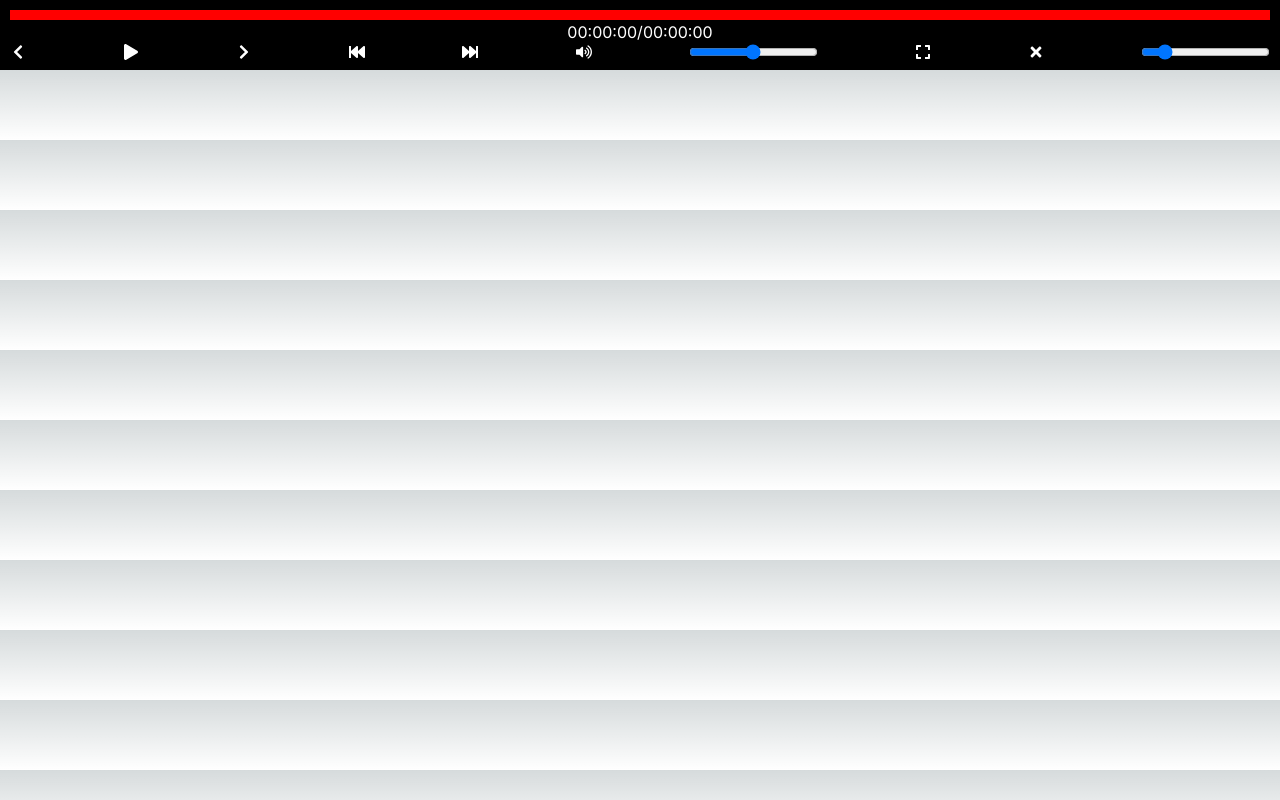
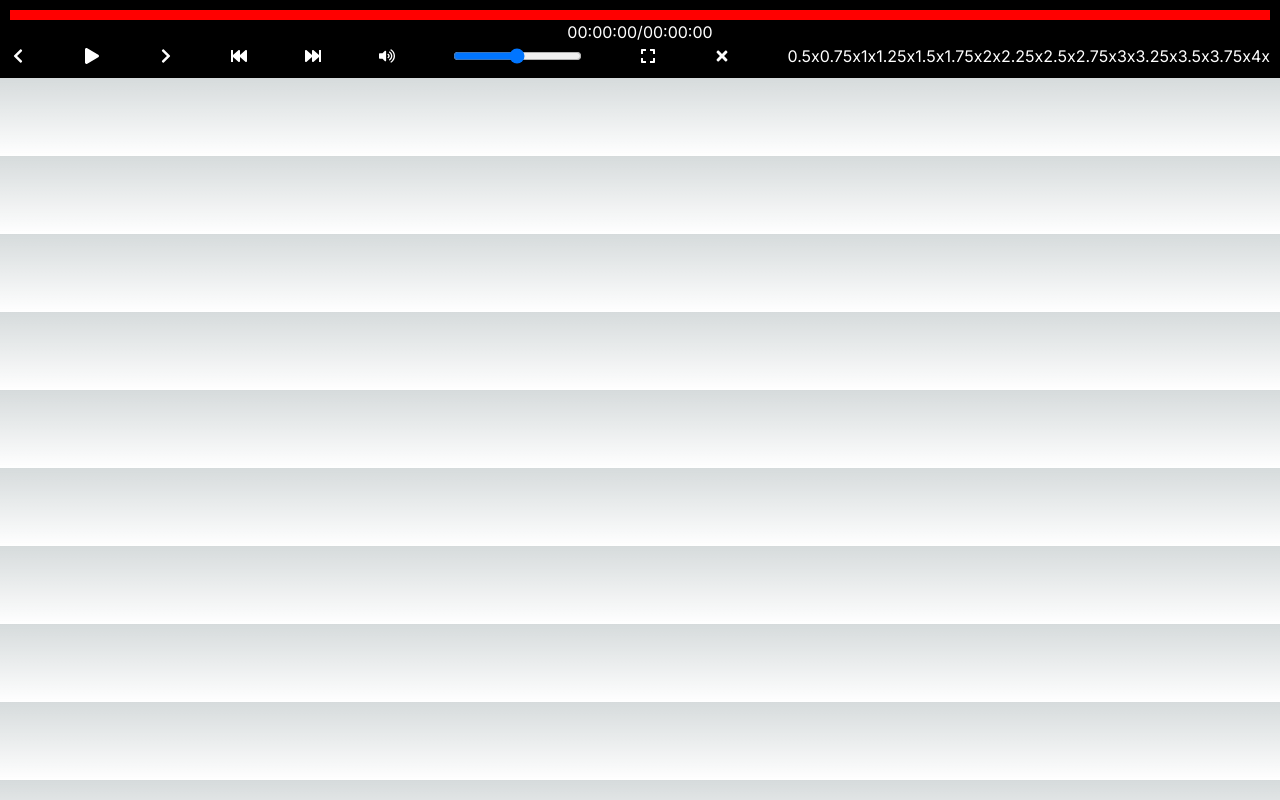
Before and after one commit to Sharishth-Singh/media-player, a Next.js app: page / in a window 1280 px wide. Built offline with nearby package versions, Linux system fonts and the light colour scheme.

Commit message:
speed up

```diff
--- a/MediaPlayer.js
+++ b/MediaPlayer.js
@@ -1,18 +1,7 @@
 import React, { useRef, useState, useEffect } from "react";
 import useMediaStore from "./store";
-import {
-    FaPlay,
-    FaPause,
-    FaVolumeUp,
-    FaVolumeMute,
-    FaFastForward,
-    FaFastBackward,
-    FaExpand,
-    FaCompress,
-    FaChevronLeft,
-    FaChevronRight,
-    FaTimes,
-} from "react-icons/fa";
+import { FaPlay, FaPause, FaVolumeUp, FaVolumeMute, FaFastBackward, FaFastForward, FaExpand, FaCompress, FaChevronLeft, FaChevronRight, FaTimes } from "react-icons/fa";
+
 import "./MediaPlayer.css";
 
 const MediaPlayer = () => {
@@ -24,11 +13,15 @@ const MediaPlayer = () => {
     const [playing, setPlaying] = useState(false);
     const [volume, setVolume] = useState(0.5);
     const [isMuted, setIsMuted] = useState(false);
-    const [playbackRate, setPlaybackRate] = useState(1);
     const [fullscreen, setFullscreen] = useState(false);
     const [currentTime, setCurrentTime] = useState(0);
     const [duration, setDuration] = useState(0);
     const [isMinimized, setIsMinimized] = useState(false);
+
+    // Playback rate options
+    const playbackRates = [0.5, 0.75, 1, 1.25, 1.5, 1.75, 2, 2.25, 2.5, 2.75, 3, 3.25, 3.5, 3.75, 4];
+
+    const [playbackRate, setPlaybackRate] = useState(1); // Default playback rate
 
     useEffect(() => {
         if (mediaRef.current) {
@@ -235,16 +228,22 @@ const MediaPlayer = () => {
                 <button onClick={toggleMinimize}>
                     <FaTimes />
                 </button>
-                <input
-                    type="range"
-                    min="0.5"
-                    max="4"
-                    step="0.25"
-                    value={playbackRate}
-                    onChange={(e) =>
-                        setPlaybackRate(parseFloat(e.target.value))
-                    }
-                />
+
+                {/* Add a dropdown list or buttons for speed up options */}
+                <div className="playback-rate-controls">
+                    {playbackRates.map((rate) => (
+                        <button
+                            key={rate}
+                            onClick={() => setPlaybackRate(rate)}
+                            className={`playback-rate-button ${
+                                playbackRate === rate ? "active" : ""
+                            }`}
+                        >
+                            {rate}x
+                        </button>
+                    ))}
+                </div>
+
             </div>
         </div>
     );
```
